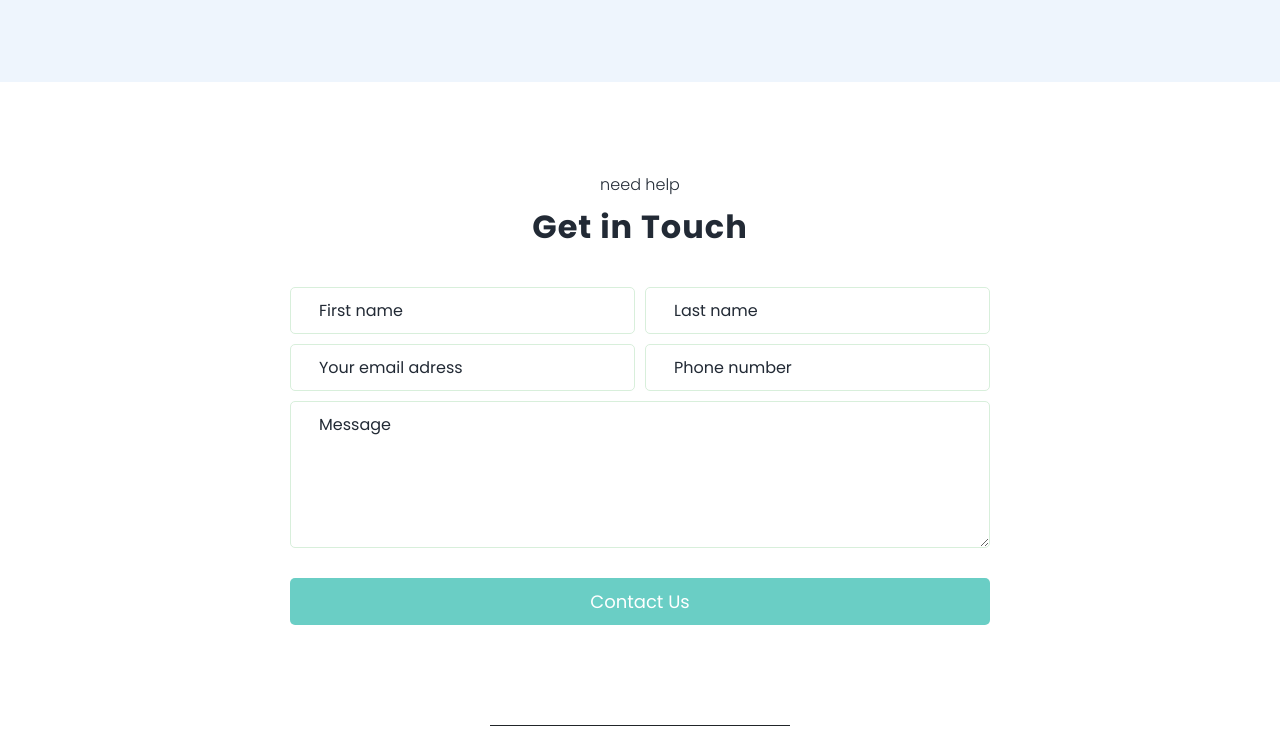
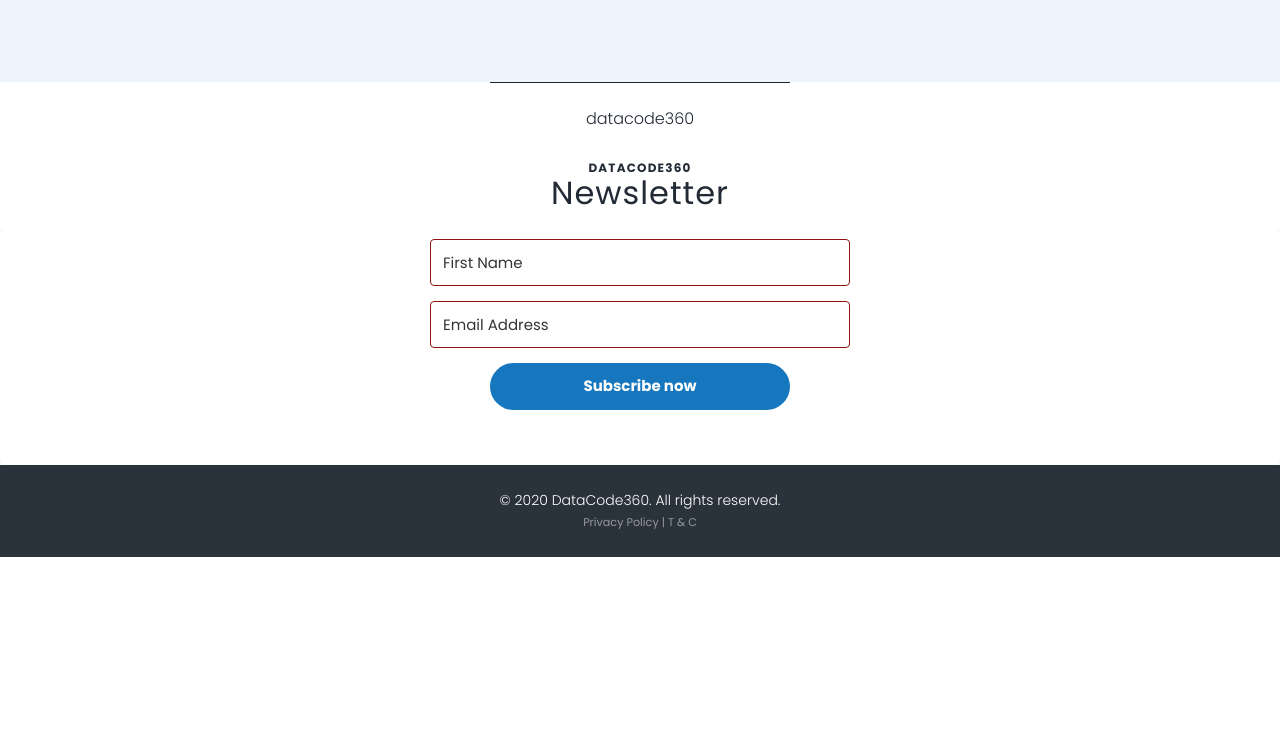
Before and after one commit to vrmadeepak/datacode360, a plain HTML site: page contact.html in a window 1280 px wide. Shown: the part 493-1240 px from the top of the page. After the commit the page ends 1050 px from the top, so only its background shows below. Drawn offline with Linux system fonts and the light colour scheme; a web font is replaced by a local one.

Commit message:
removed contact form

```diff
--- a/contact.html
+++ b/contact.html
@@ -170,17 +170,17 @@
 			</section>
 
 			<!-- Contact Form -->
-			<section class="ls s-py-60 s-pt-lg-95 s-pb-lg-100 c-gutter-60 container-px-30">
+			<!-- <section class="ls s-py-60 s-pt-lg-95 s-pb-lg-100 c-gutter-60 container-px-30">
 				<div class="container">
 					<div class="row">
 
 						<div class="col-lg-8 offset-lg-2 animate" data-animation="scaleAppear">
 
 							<h6 class="special-heading fw-300 text-center">need help</h6>
-							<h2 class="text-center">Get in Touch</h2>
+							<h2 class="text-center">Get in Touch</h2> -->
 
 							<!-- <form class="contact-form c-mb-10 c-gutter-10" method="post" action="/"> -->
-							<form class="contact-form c-mb-10 c-gutter-10" onsubmit="subimtForm()">
+							<!-- <form class="contact-form c-mb-10 c-gutter-10" onsubmit="subimtForm()">
 								<div class="row">
 									<div class="col-sm-6">
 										<div class="form-group has-placeholder">
@@ -230,12 +230,12 @@
 									e.preventDefault();
 									console.log('submitted')
 								}
-							</script>
-						</div>
-						<!--.col-* -->
+							</script> -->
+
+						<!-- </div>
 					</div>
 				</div>
-			</section>
+			</section> -->
 
 			<!-- <section>
 				<div class="container-fluid">
```
